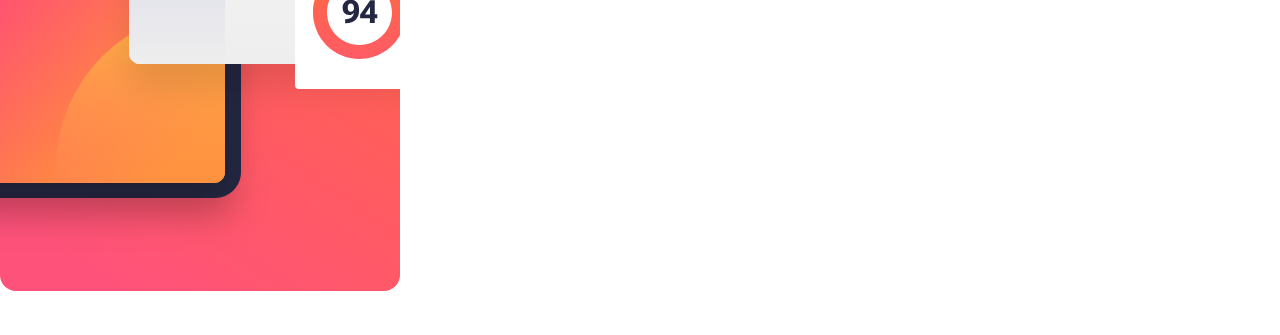
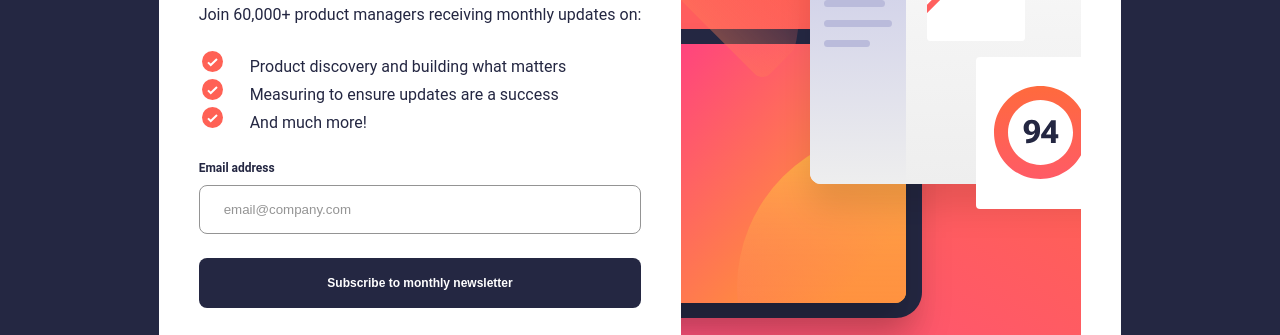
Before and after one commit to curricle/Newsletter-Sign-up-Form, a plain HTML site: page index.html in a window 1280 px wide. Shown: the part 302-637 px from the top of the page. Drawn offline with Linux system fonts and the light colour scheme.

Commit message:
Style tablet and desktop views

```diff
--- a/index.html
+++ b/index.html
@@ -15,8 +15,8 @@
     <!-- Sign-up form start -->
     <main>
       <picture>
-        <source media="(min-width: 376px)" srcset="./assets/images/illustration-sign-up-desktop.svg">
-        <source media="(max-width: 375px)" srcset="./assets/images/illustration-sign-up-mobile.svg">
+        <source media="(min-width: 769px)" srcset="./assets/images/illustration-sign-up-desktop.svg">
+        <source media="(max-width: 768px)" srcset="./assets/images/illustration-sign-up-mobile.svg">
         <img src="./assets/images/illustration-sign-up-mobile.svg" alt="Sign-up illustration"/>
       </picture>
 
--- a/styles.scss
+++ b/styles.scss
@@ -16,6 +16,19 @@ body {
     font-family: "Roboto", sans-serif;
     color: $blue-800;
     @include text-style($font-weight: 400);
+    display: flex;
+    flex-direction: column;
+}
+
+main {
+    background: white;
+    display: flex;
+    flex-direction: column;
+}
+
+picture img {
+    border-radius: $spacing-200;
+    width: 100%;
 }
 
 article {
@@ -119,3 +132,42 @@ form {
         color: $red;
     }
 }
+
+@media screen and (min-width: 768px) {
+    body {
+        background: $blue-800;
+    }
+    main {
+        border-radius: $spacing-400;
+        padding: $spacing-500;
+        margin: 80px;
+        gap: 40px;
+    }
+    article {
+        padding: 0;
+    }
+    picture {
+        border-radius: $spacing-100;
+        width: 100%;
+        justify-self: center;
+    }
+    .attribution {
+        color: white;
+    }
+}
+
+@media screen and (min-width: 1024px) {
+    body {
+        align-items: center;
+        justify-content: center;
+    }
+    main {
+        flex-direction: row-reverse;
+        align-items: center;
+        justify-content: center;
+    }
+    picture {
+        height: 100%;
+        width: auto;
+    }
+}
```
Also changed, not shown: styles.css, 1 other file.
